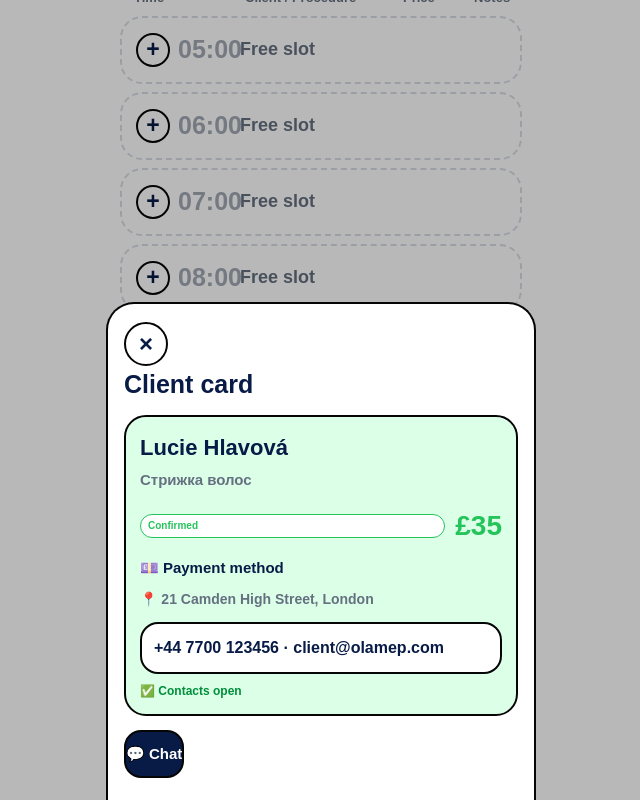
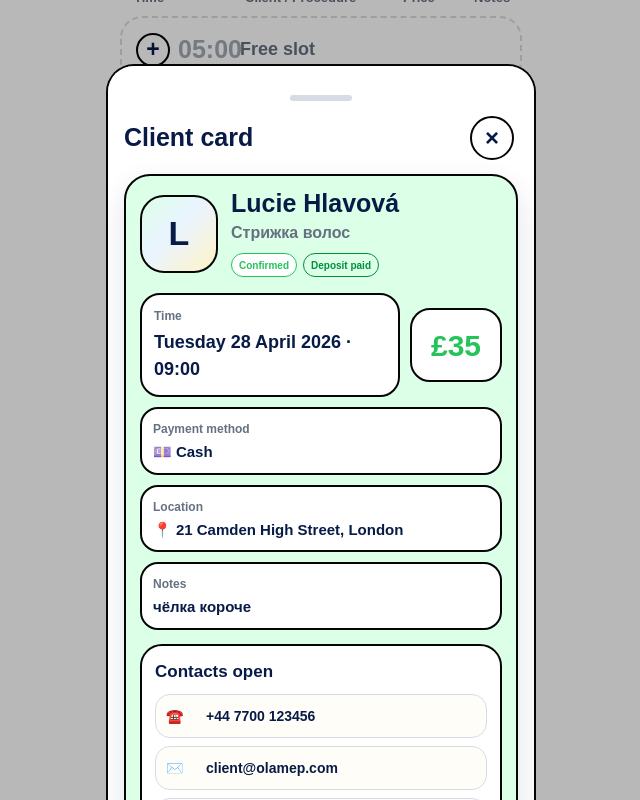
Before and after one commit to bellasalon4u-source/mapbookapp, a Next.js app: page /profile/clients in a window 1280 px wide. Both pictures are taken after a click on the element 640 px from the left and 967 px from the top of the page. Shown: the part 567-1367 px from the top of the page, without its empty margins (319-959 px from the left). Built offline with nearby package versions, Linux system fonts and the light colour scheme.

Commit message:
Improve draggable client card details

```diff
--- a/app/profile/clients/page.tsx
+++ b/app/profile/clients/page.tsx
@@ -1638,6 +1638,7 @@ export default function ProfileClientsPage() {
         <ClientCardModal
           booking={clientCardBooking}
           text={text}
+          language={language}
           onClose={() => setClientCardBooking(null)}
           onChat={() => router.push(`/messages?booking=${encodeURIComponent(clientCardBooking.id)}`)}
         />
@@ -2980,102 +2981,386 @@ function NoteModal({
 function ClientCardModal({
   booking,
   text,
+  language,
   onClose,
   onChat,
 }: {
   booking: BookingItem;
   text: PageText;
+  language: AppLanguage;
   onClose: () => void;
   onChat: () => void;
 }) {
   const unlocked = isUnlocked(booking);
   const location = unlocked ? getVisibleBookingLocation(booking) : getPublicBookingLocation(booking);
   const paymentMethod = getPaymentMethod(booking);
+  const bookingDate = getBookingDate(booking);
+  const avatarLetter = booking.masterName?.trim()?.charAt(0)?.toUpperCase() || 'C';
+
+  const contactData = booking as BookingItem & {
+    contactPhone?: string;
+    contactEmail?: string;
+    contactWhatsapp?: string;
+    contactTelegram?: string;
+    contactInstagram?: string;
+  };
+
+  const [dragY, setDragY] = useState(0);
+  const [dragStartY, setDragStartY] = useState<number | null>(null);
+
+  const handlePointerDown = (event: React.PointerEvent<HTMLDivElement>) => {
+    setDragStartY(event.clientY);
+    event.currentTarget.setPointerCapture?.(event.pointerId);
+  };
+
+  const handlePointerMove = (event: React.PointerEvent<HTMLDivElement>) => {
+    if (dragStartY === null) return;
+
+    const nextY = event.clientY - dragStartY;
+    setDragY(Math.max(0, nextY));
+  };
+
+  const handlePointerUp = () => {
+    if (dragY > 130) {
+      onClose();
+      return;
+    }
+
+    setDragY(0);
+    setDragStartY(null);
+  };
 
   return (
     <div style={modalOverlayStyle} onClick={onClose}>
-      <div style={modalCardStyle} onClick={(event) => event.stopPropagation()}>
-        <button type="button" onClick={onClose} style={modalCloseStyle}>
-          ×
-        </button>
-
-        <h2 style={modalTitleStyle}>{text.clientCard}</h2>
+      <div
+        style={{
+          ...modalCardStyle,
+          maxHeight: '92vh',
+          transform: `translateY(${dragY}px)`,
+          transition: dragStartY === null ? 'transform 180ms ease' : 'none',
+          paddingBottom: 'calc(120px + env(safe-area-inset-bottom))',
+        }}
+        onClick={(event) => event.stopPropagation()}
+      >
+        <div
+          onPointerDown={handlePointerDown}
+          onPointerMove={handlePointerMove}
+          onPointerUp={handlePointerUp}
+          onPointerCancel={handlePointerUp}
+          style={{
+            width: '100%',
+            minHeight: 28,
+            display: 'flex',
+            alignItems: 'center',
+            justifyContent: 'center',
+            touchAction: 'none',
+            cursor: 'grab',
+          }}
+        >
+          <div
+            style={{
+              width: 62,
+              height: 6,
+              borderRadius: 999,
+              background: '#d7dce4',
+            }}
+          />
+        </div>
 
         <div
           style={{
-            marginTop: 12,
-            borderRadius: 22,
-            border: `2.5px solid ${BRAND.border}`,
+            display: 'grid',
+            gridTemplateColumns: '1fr 48px',
+            alignItems: 'center',
+            gap: 10,
+            marginTop: 4,
+          }}
+        >
+          <h2 style={modalTitleStyle}>{text.clientCard}</h2>
+
+          <button type="button" onClick={onClose} style={modalCloseStyle}>
+            ×
+          </button>
+        </div>
+
+        <div
+          style={{
+            marginTop: 14,
+            borderRadius: 26,
+            border: `2.8px solid ${BRAND.border}`,
             background: statusBg(booking.status),
             padding: 14,
+            boxShadow: '0 12px 30px rgba(7,27,70,0.12)',
           }}
         >
-          <div style={{ fontSize: 22, fontWeight: 900, color: BRAND.navy }}>
-            {booking.masterName}
-          </div>
-
-          <div style={{ marginTop: 5, fontSize: 15, fontWeight: 800, color: BRAND.muted }}>
-            {booking.serviceName}
-          </div>
-
           <div
             style={{
-              marginTop: 13,
+              display: 'grid',
+              gridTemplateColumns: '78px 1fr',
+              gap: 13,
+              alignItems: 'center',
+            }}
+          >
+            {booking.masterAvatar ? (
+              <img
+                src={booking.masterAvatar}
+                alt={booking.masterName}
+                style={{
+                  width: 78,
+                  height: 78,
+                  borderRadius: 24,
+                  border: `2.5px solid ${BRAND.border}`,
+                  objectFit: 'cover',
+                  background: '#ffffff',
+                }}
+              />
+            ) : (
+              <div
+                style={{
+                  width: 78,
+                  height: 78,
+                  borderRadius: 24,
+                  border: `2.5px solid ${BRAND.border}`,
+                  background:
+                    'linear-gradient(135deg, #dcffe8 0%, #eaf4ff 45%, #fff4c7 100%)',
+                  color: BRAND.navy,
+                  display: 'grid',
+                  placeItems: 'center',
+                  fontSize: 34,
+                  fontWeight: 900,
+                }}
+              >
+                {avatarLetter}
+              </div>
+            )}
+
+            <div style={{ minWidth: 0 }}>
+              <div
+                style={{
+                  fontSize: 25,
+                  fontWeight: 900,
+                  color: BRAND.navy,
+                  lineHeight: 1.05,
+                  overflow: 'hidden',
+                  textOverflow: 'ellipsis',
+                  whiteSpace: 'nowrap',
+                }}
+              >
+                {booking.masterName}
+              </div>
+
+              <div
+                style={{
+                  marginTop: 5,
+                  fontSize: 16,
+                  fontWeight: 900,
+                  color: BRAND.muted,
+                  overflow: 'hidden',
+                  textOverflow: 'ellipsis',
+                  whiteSpace: 'nowrap',
+                }}
+              >
+                {booking.serviceName || text.service}
+              </div>
+
+              <div style={{ marginTop: 8, display: 'flex', gap: 6, flexWrap: 'wrap' }}>
+                <MiniPill
+                  label={statusLabel(booking.status, text)}
+                  color={statusColor(booking.status)}
+                  bg="#ffffff"
+                />
+
+                <MiniPill
+                  label={isPaid(booking) ? text.depositPaid : text.depositWaiting}
+                  color={isPaid(booking) ? '#008f3a' : '#b87500'}
+                  bg={isPaid(booking) ? BRAND.softGreen : BRAND.softYellow}
+                />
+              </div>
+            </div>
+          </div>
+
+          <div
+            style={{
+              marginTop: 16,
               display: 'grid',
               gridTemplateColumns: '1fr auto',
               gap: 10,
               alignItems: 'center',
             }}
           >
-            <MiniPill
-              label={statusLabel(booking.status, text)}
-              color={statusColor(booking.status)}
-              bg="#ffffff"
-            />
-            <div style={{ fontSize: 28, fontWeight: 900, color: statusColor(booking.status) }}>
+            <div
+              style={{
+                borderRadius: 20,
+                border: `2px solid ${BRAND.border}`,
+                background: '#ffffff',
+                padding: 12,
+              }}
+            >
+              <div style={{ fontSize: 12, fontWeight: 900, color: BRAND.muted }}>
+                {text.time}
+              </div>
+
+              <div style={{ marginTop: 4, fontSize: 18, fontWeight: 900, color: BRAND.navy }}>
+                {bookingDate ? getLongDateTitle(bookingDate, language) : '—'} ·{' '}
+                {getTimeLabel(bookingDate)}
+              </div>
+            </div>
+
+            <div
+              style={{
+                minWidth: 92,
+                minHeight: 74,
+                borderRadius: 20,
+                border: `2px solid ${BRAND.border}`,
+                background: '#ffffff',
+                display: 'grid',
+                placeItems: 'center',
+                color: statusColor(booking.status),
+                fontSize: 30,
+                fontWeight: 900,
+              }}
+            >
               {money(Number(booking.price || 0))}
             </div>
           </div>
 
-          <div style={{ marginTop: 10, fontSize: 15, fontWeight: 900, color: BRAND.navy }}>
-            {paymentIcons[paymentMethod]} {text.paymentMethod}
-          </div>
-
-          <div style={{ marginTop: 10, fontSize: 14, fontWeight: 900, color: BRAND.muted }}>
-            📍 {location || 'London'}
-          </div>
+          <InfoRow
+            label={text.paymentMethod}
+            value={`${paymentIcons[paymentMethod]} ${
+              paymentMethod === 'cash'
+                ? text.cash
+                : paymentMethod === 'card'
+                ? text.card
+                : text.app
+            }`}
+          />
+          <InfoRow label="Location" value={`📍 ${location || 'London'}`} />
+          <InfoRow label={text.notes} value={booking.category || text.notes} />
 
           <div
             style={{
-              marginTop: 12,
-              borderRadius: 18,
-              border: `2px solid ${BRAND.border}`,
+              marginTop: 14,
+              borderRadius: 22,
+              border: `2.5px solid ${BRAND.border}`,
               background: '#ffffff',
-              padding: 12,
-              color: BRAND.navy,
-              fontWeight: 800,
-              filter: unlocked ? 'none' : 'blur(3px)',
-              userSelect: unlocked ? 'auto' : 'none',
+              padding: 13,
             }}
           >
-            +44 7700 123456 · client@olamep.com
+            <div
+              style={{
+                fontSize: 17,
+                fontWeight: 900,
+                color: BRAND.navy,
+                marginBottom: 10,
+              }}
+            >
+              {unlocked ? text.contactsOpen : text.contactsLocked}
+            </div>
+
+            <div
+              style={{
+                display: 'grid',
+                gap: 8,
+                filter: unlocked ? 'none' : 'blur(4px)',
+                userSelect: unlocked ? 'auto' : 'none',
+                pointerEvents: unlocked ? 'auto' : 'none',
+              }}
+            >
+              <ContactLine icon="☎️" value={contactData.contactPhone || '+44 7700 123456'} />
+              <ContactLine icon="✉️" value={contactData.contactEmail || 'client@olamep.com'} />
+              <ContactLine icon="🟢" value={contactData.contactWhatsapp || '+44 7700 123456'} />
+              <ContactLine icon="📨" value={contactData.contactTelegram || '@client'} />
+              <ContactLine icon="📸" value={contactData.contactInstagram || '@client'} />
+            </div>
+
+            {!unlocked ? (
+              <div
+                style={{
+                  marginTop: 10,
+                  borderRadius: 16,
+                  background: BRAND.softRed,
+                  border: `2px solid ${BRAND.red}`,
+                  padding: 10,
+                  color: BRAND.red,
+                  fontSize: 12,
+                  fontWeight: 900,
+                  lineHeight: 1.35,
+                }}
+              >
+                🔒 Контакты, адреса и личная информация открываются только после подтверждения и оплаты.
+              </div>
+            ) : null}
           </div>
 
-          {!unlocked ? (
-            <div style={{ marginTop: 8, fontSize: 12, fontWeight: 900, color: BRAND.red }}>
-              🔒 {text.contactsLocked}
-            </div>
-          ) : (
-            <div style={{ marginTop: 8, fontSize: 12, fontWeight: 900, color: '#008f3a' }}>
-              ✅ {text.contactsOpen}
-            </div>
-          )}
+          <button
+            type="button"
+            onClick={onChat}
+            style={{
+              ...darkButtonStyle,
+              marginTop: 14,
+              width: '100%',
+              minHeight: 56,
+              fontSize: 17,
+            }}
+          >
+            💬 {text.openChat}
+          </button>
         </div>
-
-        <button type="button" onClick={onChat} style={{ ...darkButtonStyle, marginTop: 14 }}>
-          💬 {text.openChat}
-        </button>
       </div>
+    </div>
+  );
+}
+
+function InfoRow({ label, value }: { label: string; value: string }) {
+  return (
+    <div
+      style={{
+        marginTop: 10,
+        borderRadius: 18,
+        border: `2px solid ${BRAND.border}`,
+        background: '#ffffff',
+        padding: 11,
+      }}
+    >
+      <div style={{ fontSize: 12, fontWeight: 900, color: BRAND.muted }}>{label}</div>
+      <div
+        style={{
+          marginTop: 4,
+          fontSize: 15,
+          lineHeight: 1.3,
+          fontWeight: 900,
+          color: BRAND.navy,
+          wordBreak: 'break-word',
+        }}
+      >
+        {value}
+      </div>
+    </div>
+  );
+}
+
+function ContactLine({ icon, value }: { icon: string; value: string }) {
+  return (
+    <div
+      style={{
+        minHeight: 44,
+        borderRadius: 15,
+        border: '1.8px solid #d7dce4',
+        background: '#fffdf8',
+        display: 'grid',
+        gridTemplateColumns: '34px 1fr',
+        alignItems: 'center',
+        gap: 6,
+        padding: '0 10px',
+        color: BRAND.navy,
+        fontSize: 14,
+        fontWeight: 900,
+      }}
+    >
+      <span>{icon}</span>
+      <span style={{ overflow: 'hidden', textOverflow: 'ellipsis', whiteSpace: 'nowrap' }}>
+        {value}
+      </span>
     </div>
   );
 }
```
